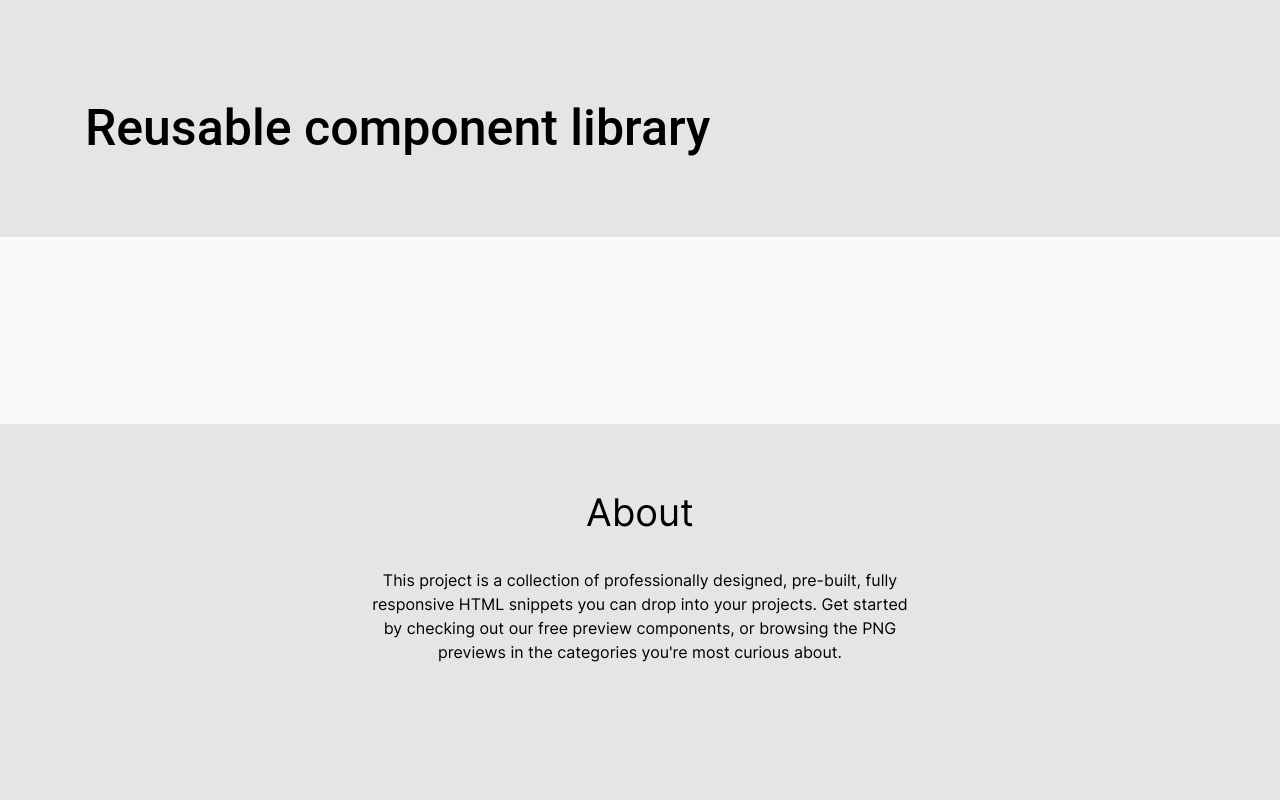
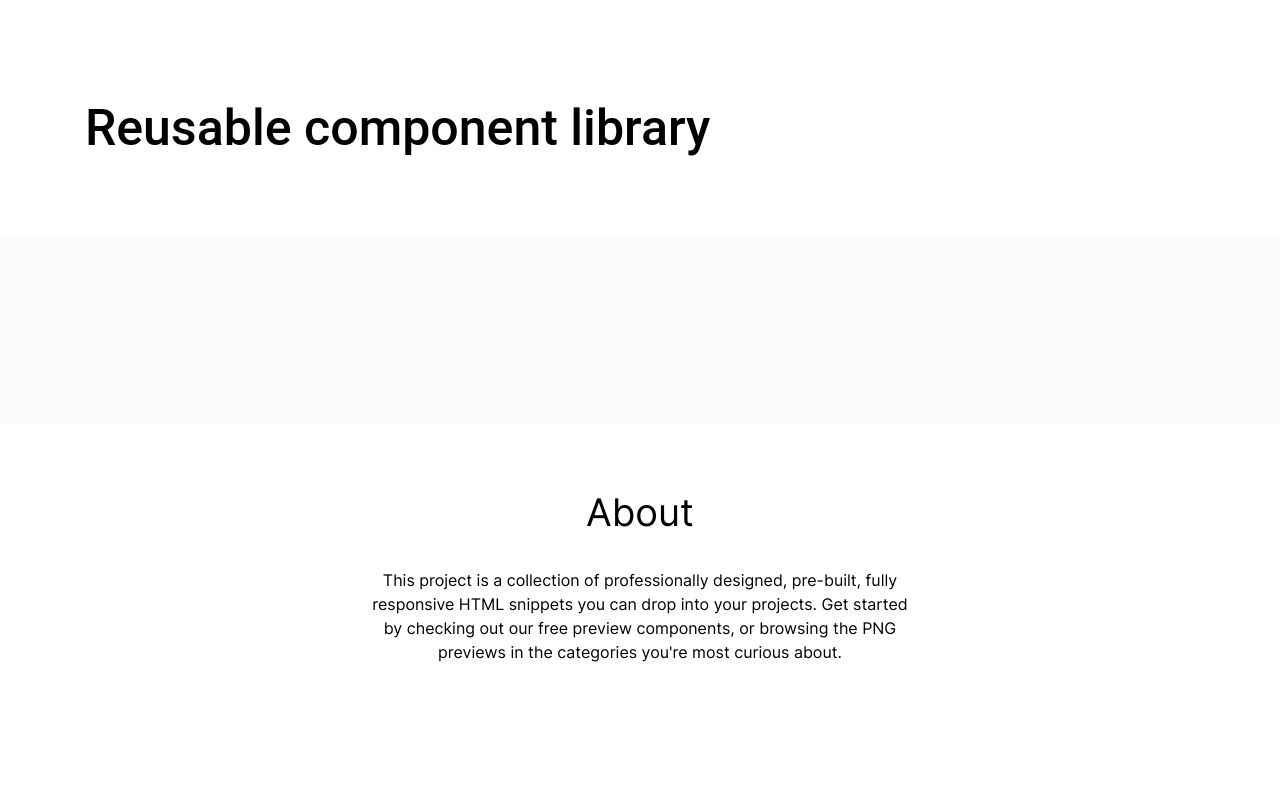
Before and after one commit to js-tasks-ru/htmlcss-20211125_alex-d, a website: page index.html in a window 1280 px wide. Drawn offline with Linux system fonts and the light colour scheme.

Commit message:
header and footer background to white

```diff
--- a/components/footer/footer.css
+++ b/components/footer/footer.css
@@ -1,5 +1,5 @@
 .footer {
-    background: var(--grey-5);
+    background: var(--white);
 }
 
 .footer__caption {
--- a/components/header/header.css
+++ b/components/header/header.css
@@ -1,5 +1,5 @@
 .header {
-    background: var(--grey-5);
+    background: var(--white);
     font-family: "Inter";
 }
 
```
